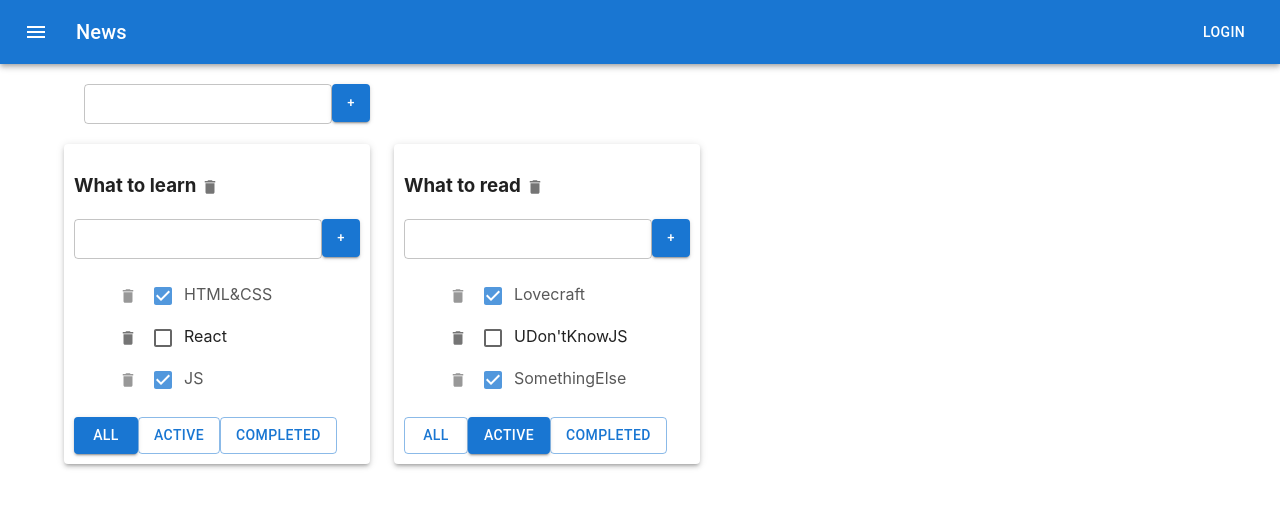
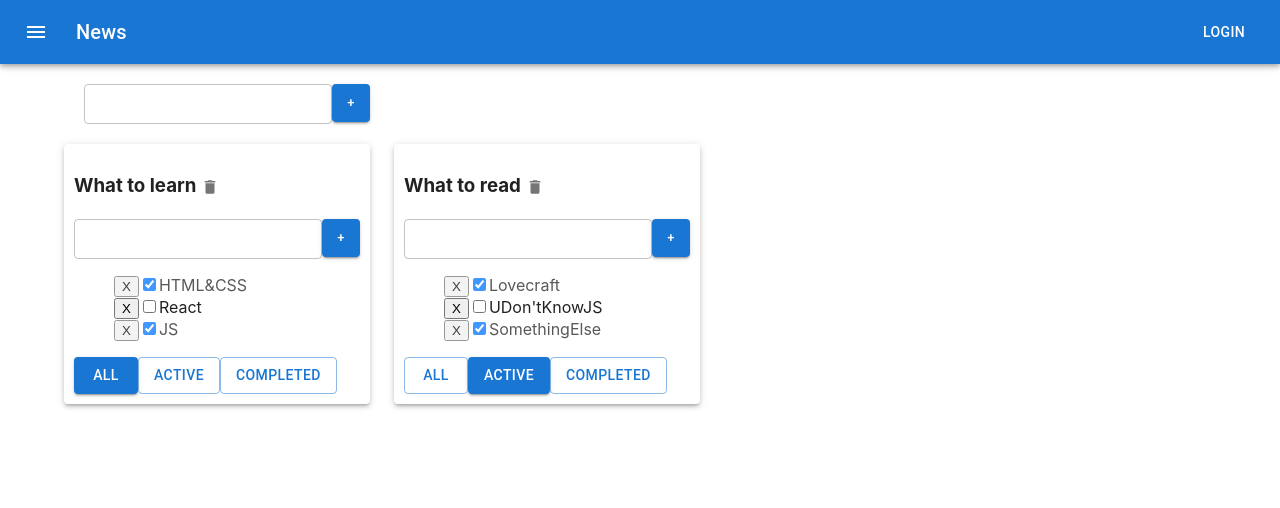
Before and after one commit to KirillDolzhenkov/task-manager-app, a React (Create React App) app: page / in a window 1280 px wide. Shown: the top 508 px of the page. Built offline with nearby package versions, Linux system fonts and the light colour scheme.

Commit message:
added checkBox component & modified reducers

```diff
--- a/src/App.tsx
+++ b/src/App.tsx
@@ -9,14 +9,21 @@ import {Todolist} from "./Todolist";
 import {AddItemForm} from './Components/AddItemForm';
 import {ButtonAppBar} from "./Components/ButtonAppBar";
 import {changeFilterAC, tasksReducer} from "./reducers/tasksReducer";
+import {
+    addTodoAC,
+    changeTodoTitleAC,
+    changeTodoFilterAC,
+    removeTodoAC,
+    todolistsReducer
+} from "./reducers/todolistsReducer";
 
 
-export type FilterValueType =  "all" | "active" | "completed"
+export type FilterValuesType =  "all" | "active" | "completed"
 
 export type TodoListType = {
     id: string
     title: string
-    filter: FilterValueType
+    filter: FilterValuesType
 }
 
 export type TaskType = {
@@ -34,7 +41,7 @@ const App: React.FC = () => {
     const TodolistId1 = v1();
     const TodolistId2 = v1();
 
-    const [todoLists, setTodoLists] = useState<Array<TodoListType>>([
+    const [todoLists, dispatchTodoLists] = useReducer(todolistsReducer,[
         {id: TodolistId1, title: "What to learn", filter: "all"},
         {id: TodolistId2, title: "What to read", filter: "active"},
     ]);
@@ -77,6 +84,7 @@ const App: React.FC = () => {
     const removeTodo = (todoId: string) => {
        /* setTodoLists(todoLists.filter(el => el.id !== todoId));
         delete tasksData[todoId];*/
+        dispatchTodoLists(removeTodoAC(todoId));
     }
 
     const addTodo = (title: string) => {
@@ -84,15 +92,17 @@ const App: React.FC = () => {
         const newTodo: TodoListType =  {id: newId, title, filter: "All"};
         setTodoLists([newTodo,...todoLists]);
         setTasksData({[newId]:[], ...tasksData});*/
+        dispatchTodoLists(addTodoAC(title));
     }
 
     const changeTodoTitle = (todoId: string, title: string) => {
        /* setTodoLists(todoLists.map(el => el.id === todoId ? {...el, title: title} : el));*/
+        dispatchTodoLists(changeTodoTitleAC(todoId, title));
     }
 
-    const changeFilter = (todoId: string, filterValue: FilterValueType) => {
+    const changeFilter = (todoId: string, filterValue: FilterValuesType) => {
         /*setTodoLists(todoLists.map(tl=>tl.id === todoId ? {...tl, filter: filterValue}: tl));*/
-
+        dispatchTodoLists(changeTodoFilterAC(todoId, filterValue));
     }
 
     return (
--- a/src/Components/Button.tsx
+++ b/src/Components/ButtonComponent.tsx
@@ -7,13 +7,15 @@ type ButtonPropsType = {
     className?: string
 }
 
-export const Button: React.FC<ButtonPropsType> = (props) => {
+export const ButtonComponent: React.FC<ButtonPropsType> = (props) => {
 
     const {
         name,
         callBack,
         className = '',
     } = props;
+
+
 
     const onclickHAndler = () => {
         callBack();
--- a/src/Components/Checkbox.tsx
+++ b/src/Components/CheckboxComponent.tsx
@@ -5,7 +5,7 @@ type CheckboxPropsType = {
     callBack:  (checkedValue: boolean) => void
 }
 
-export const Checkbox: React.FC<CheckboxPropsType> = (props) => {
+export const CheckboxComponent: React.FC<CheckboxPropsType> = (props) => {
 
     const {
         isDone,
@@ -13,7 +13,7 @@ export const Checkbox: React.FC<CheckboxPropsType> = (props) => {
     } = props;
 
     const onchangeHandler = (e: React.ChangeEvent<HTMLInputElement>) => {
-        callBack(e.currentTarget.checked)
+        callBack(e.currentTarget.checked);
     }
 
     return (
--- a/src/TodoList.tsx
+++ b/src/TodoList.tsx
@@ -4,22 +4,23 @@ import IconButton from '@mui/material/IconButton';
 import DeleteIcon from '@mui/icons-material/Delete';
 import Checkbox from '@mui/material/Checkbox';
 
-import {FilterValueType, TaskType} from "./App";
-/*import {Button} from "./Components/Button";*/
+import {FilterValuesType, TaskType} from "./App";
+import {ButtonComponent} from "./Components/ButtonComponent";
 import styles from "./Todolist.module.css"
-/*import {Checkbox} from "./Components/Checkbox";*/
+import {CheckboxComponent} from "./Components/CheckboxComponent";
 import {AddItemForm} from "./Components/AddItemForm";
 import {EditTableSpan} from "./Components/EdittableSpan";
+
 
 type TodolistPropsType = {
     todoId: string
     title: string
-    filter: FilterValueType
+    filter: FilterValuesType
     tasksForTodolist: Array<TaskType>
     removeTask: (todoId: string, taskId: string) => void
     addTask: (todoId: string, newTitle: string) => void
     changeStatus: (todoId: string, taskId: string, value: boolean) => void
-    changeFilter: (todoId: string, filter: FilterValueType) => void
+    changeFilter: (todoId: string, filter: FilterValuesType) => void
     removeTodo: (todoId: string) => void
     changeTaskTitle: (todoId: string, taskId: string, title: string) => void
     changeTodoTitle: (todoId: string, title: string) => void
@@ -41,7 +42,7 @@ export const Todolist: React.FC<TodolistPropsType> = (props) => {
         changeTodoTitle,
     } = props;
 
-    const [filterValue, setFilterValue] = useState<FilterValueType>(filter);
+    const [filterValue, setFilterValue] = useState<FilterValuesType>(filter);
 
     /*const allClassName = filterValue === "All" ? styles.activeFilter: "";
     const activeClassName = filterValue === "Active" ? styles.activeFilter: "";
@@ -103,18 +104,18 @@ export const Todolist: React.FC<TodolistPropsType> = (props) => {
                 {tasksForTodolist.map(t => {
                     return (
                         <li key={t.id} className={isDoneClassName(t.isDone)}>
-                            {/*<Button name={"X"} callBack={()=>onRemoveTaskHandler(t.id)}></Button>*/}
-                            <IconButton aria-label="delete" size="small" onClick={()=>onRemoveTaskHandler(t.id)}>
+                            <ButtonComponent name={"X"} callBack={()=>onRemoveTaskHandler(t.id)}></ButtonComponent>
+                            {/*<IconButton aria-label="delete" size="small" onClick={()=>onRemoveTaskHandler(t.id)}>
                                 <DeleteIcon fontSize="inherit" />
-                            </IconButton>
-                            {/*<Checkbox
+                            </IconButton>*/}
+                            <CheckboxComponent
                                 isDone={t.isDone}
                                 callBack={(checkedValue)=>{onCheckboxHandler(t.id, checkedValue)}}
-                            />*/}
-                            <Checkbox
+                            />
+                            {/*<Checkbox
                                 checked={t.isDone}
                                 onChange={(e: React.ChangeEvent<HTMLInputElement>)=>{onCheckboxHandler(t.id, e.currentTarget.checked)}}
-                            />
+                            />*/}
                             <EditTableSpan title={t.title} callback={(title)=>changeTaskCallback(t.id, title)}/>
                         </li>
                     )
--- a/src/reducers/tasksReducer.ts
+++ b/src/reducers/tasksReducer.ts
@@ -1,4 +1,4 @@
-import {FilterValueType, TaskType} from "../App";
+import {FilterValuesType, TaskType} from "../App";
 
 type InitialStateType = {
     [key: string]: TaskType[];
@@ -37,7 +37,7 @@ type ChangeStatusACType = ReturnType<typeof changeStatusAC>
 type AddTaskACType = ReturnType<typeof addTaskAC>
 type ChangeTaskTitleACType = ReturnType<typeof changeTaskTitleAC>
 
-export const changeFilterAC = (todoId: string, filterValue: FilterValueType) => {
+export const changeFilterAC = (todoId: string, filterValue: FilterValuesType) => {
     return {
         type: "TL/TASKS/CHANGE_FILTER",
         payload: {
--- a/src/reducers/todolistsReducer.ts
+++ b/src/reducers/todolistsReducer.ts
@@ -1,13 +1,21 @@
-import {FilterValueType, TodoListType} from "../App";
+
 import {v1} from "uuid";
 
-export const todolistsReducer = (state: Array<TodoListType>, action: TodoActionType) => {
+type FilterValuesType =  "all" | "active" | "completed"
+
+type TodoListType = {
+    id: string
+    title: string
+    filter: FilterValuesType
+}
+
+export const todolistsReducer = (state: Array<TodoListType>, action: TodoActionType): Array<TodoListType> => {
     switch (action.type) {
         case "TL/TODO/REMOVE_TODO": {
             return state.filter(el => el.id !== action.payload.todoId);
         }
         case "TL/TODO/ADD_TODO": {
-            let newTodo =  {id: v1(), title: action.payload.title, filter: "All"};
+            let newTodo: TodoListType =  {id: v1(), title: action.payload.title, filter: "all"};
             return [newTodo, ...state];
         }
         case "TL/TODO/CHANGE_TITLE": {
@@ -48,8 +56,8 @@ export const addTodoAC = (title: string) => {
 }
 
 
-type ChangeTitleACType = ReturnType<typeof changeTitleAC>
-export const changeTitleAC = (todoId: string, title: string) => {
+type ChangeTitleACType = ReturnType<typeof changeTodoTitleAC>
+export const changeTodoTitleAC = (todoId: string, title: string) => {
     return {
         type: "TL/TODO/CHANGE_TITLE",
         payload: {
@@ -59,8 +67,8 @@ export const changeTitleAC = (todoId: string, title: string) => {
     } as const
 }
 
-type ChangeFilterACType = ReturnType<typeof changeFilterAC>
-export const changeFilterAC = (todoId: string, filterValue: FilterValueType) => {
+type ChangeFilterACType = ReturnType<typeof changeTodoFilterAC>
+export const changeTodoFilterAC = (todoId: string, filterValue: FilterValuesType) => {
     return {
         type: "TL/TODO/CHANGE_FILTER",
         payload: {
```
Also changed, not shown: 1 other file (tests, documents, lock files or other folders).
